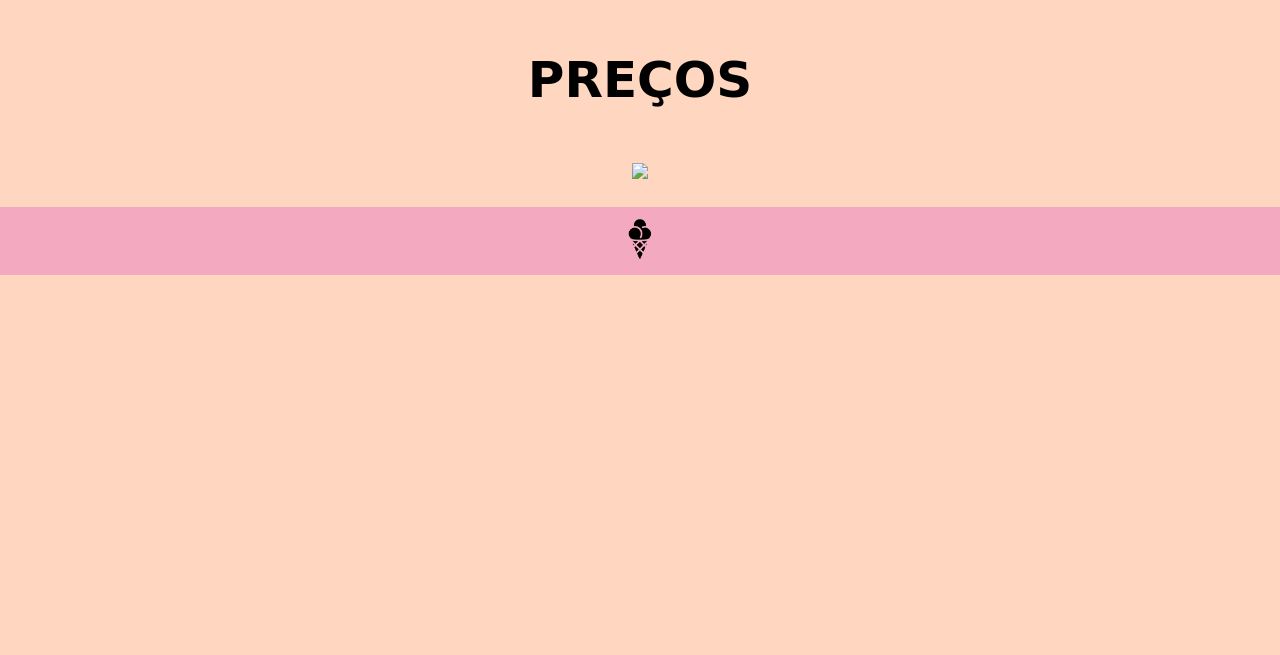
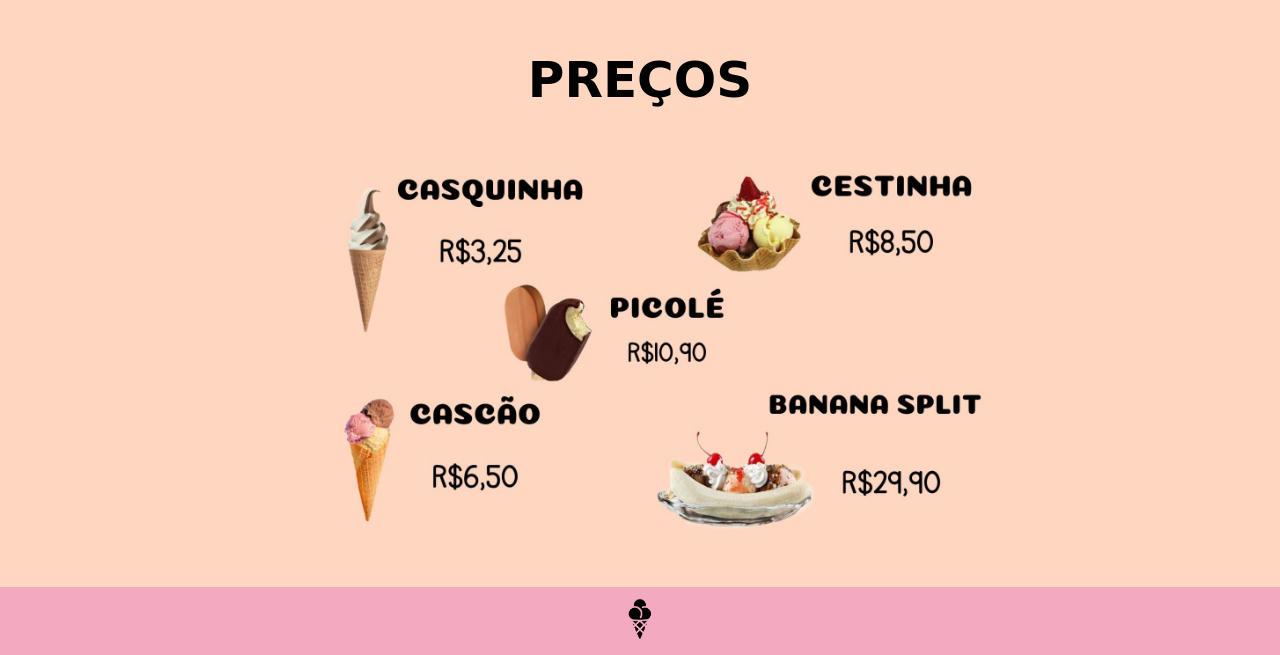
Before and after one commit to malupats25/que-delicia-chocolate, a plain HTML site: page index.html in a window 1280 px wide. Shown: the part 1433-2088 px from the top of the page. Before the commit the page ends 1708 px from the top, so only its background shows below. Drawn offline with Linux system fonts and the light colour scheme.

Commit message:
Update index.html

```diff
--- a/index.html
+++ b/index.html
@@ -33,7 +33,7 @@
            <center> <img src="c3cf17c8-4600-45cb-a6bc-52e5e2e82765.jpeg" alt="Sabores"  height="800" width="800" </center>
         </section>
             <center><h2 class="Preços">PREÇOS</h2></center>
-           <center><img class="foto-sorvete" src="WhatsApp Image 2023-09-26 at 11.44.08 AM.jpeg"</center>
+           <center><img class="foto-sorvete" src="c60cce4f-a901-440c-868e-93eccfeb5a3d.jpg"</center>
            <footer class="rodape">
             <img class="rodape-imagem"src="1684839699038.png" alt="logo da alura start">
     </section>
```
